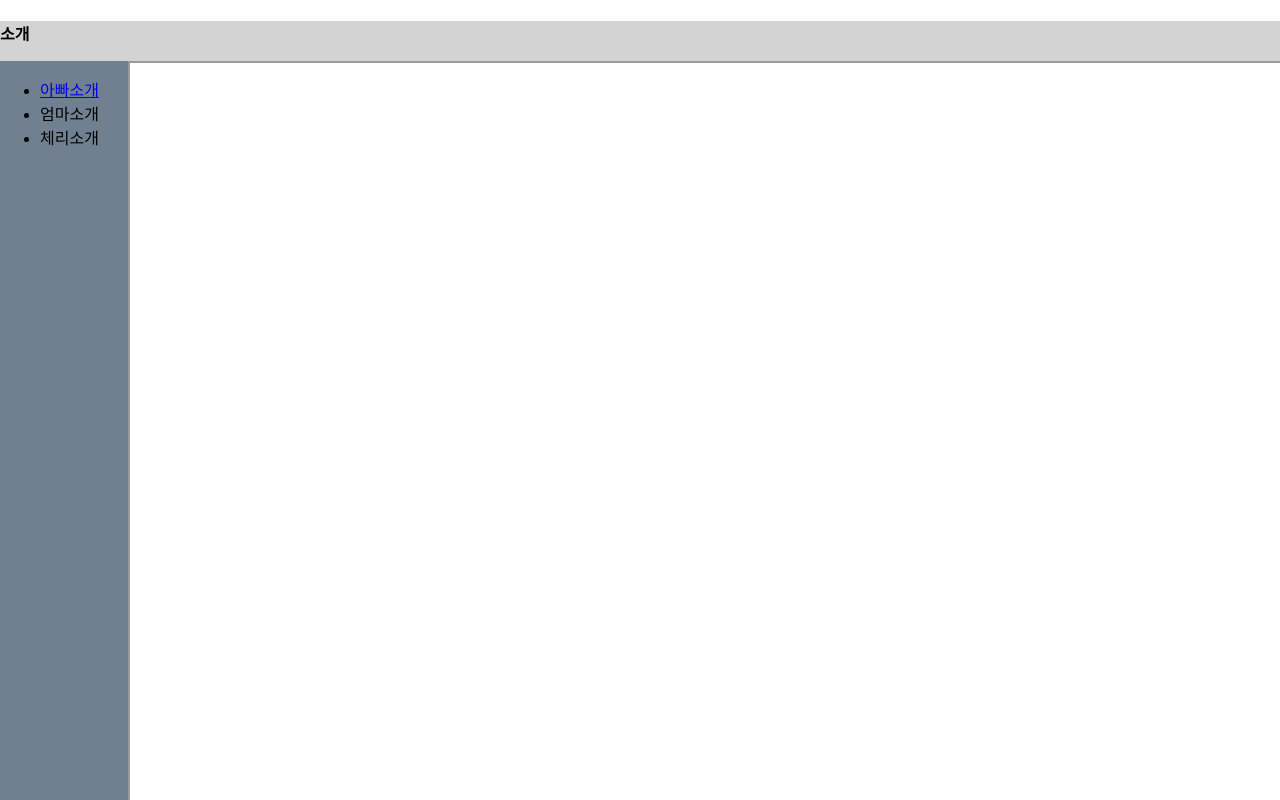
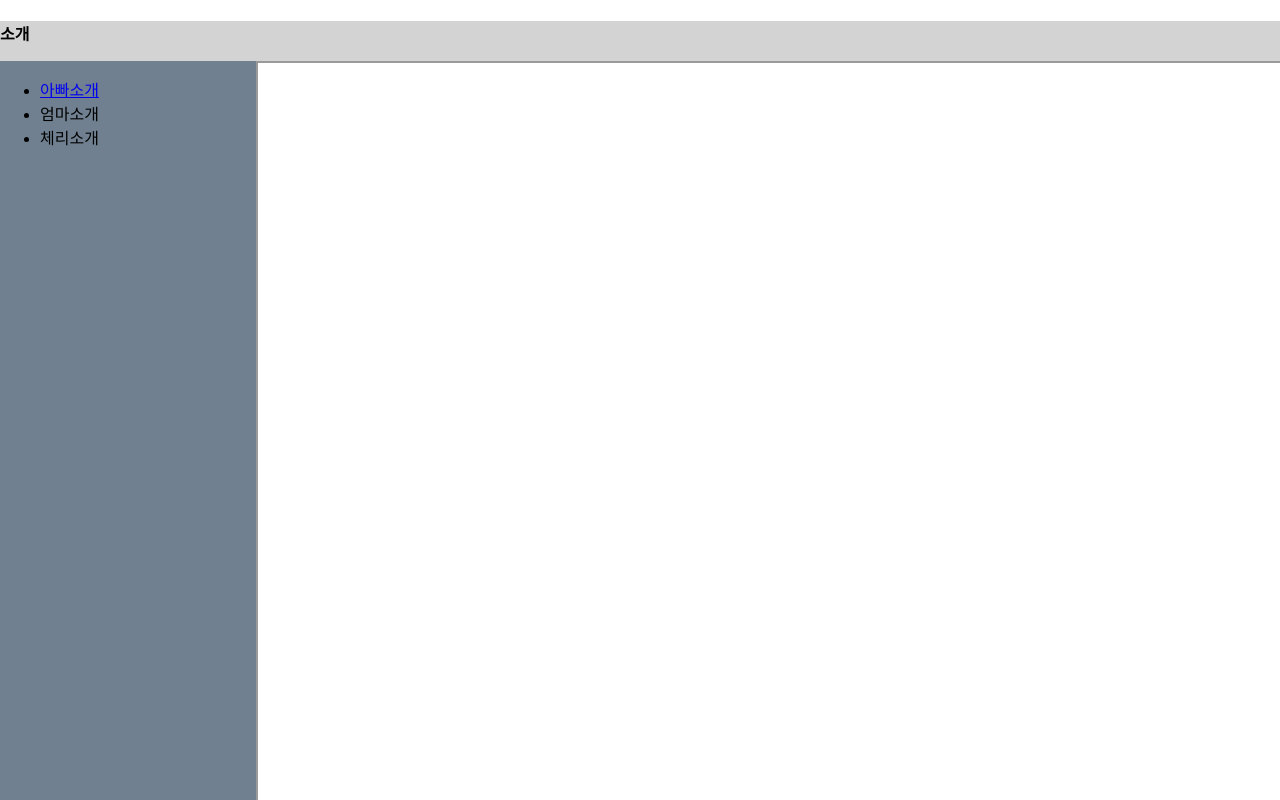
Before and after one commit to choigoon7/choigoon7.github.io, a plain HTML site: page intro.html in a window 1280 px wide. Drawn offline with Linux system fonts and the light colour scheme.

Commit message:
Add files via upload

```diff
--- a/intro.html
+++ b/intro.html
@@ -22,7 +22,7 @@
 	}
 
 	nav{
-		width: 10vw;
+		width: 20vw;
 		height: 95vh;
 		background: slategray;
 		float: left;
@@ -31,7 +31,7 @@
 	}
 
 	main{
-		width: 90vw;
+		width: 80vw;
 		height: 95vh;
 		background: white;
 		float: left;
@@ -45,7 +45,7 @@
 	*/
 	iframe{
 		height: 95vh;
-		width: 90vw;
+		width: 80vw;
   		bottom: 0;
 	    left: 0;
 	    padding: 0;
```
